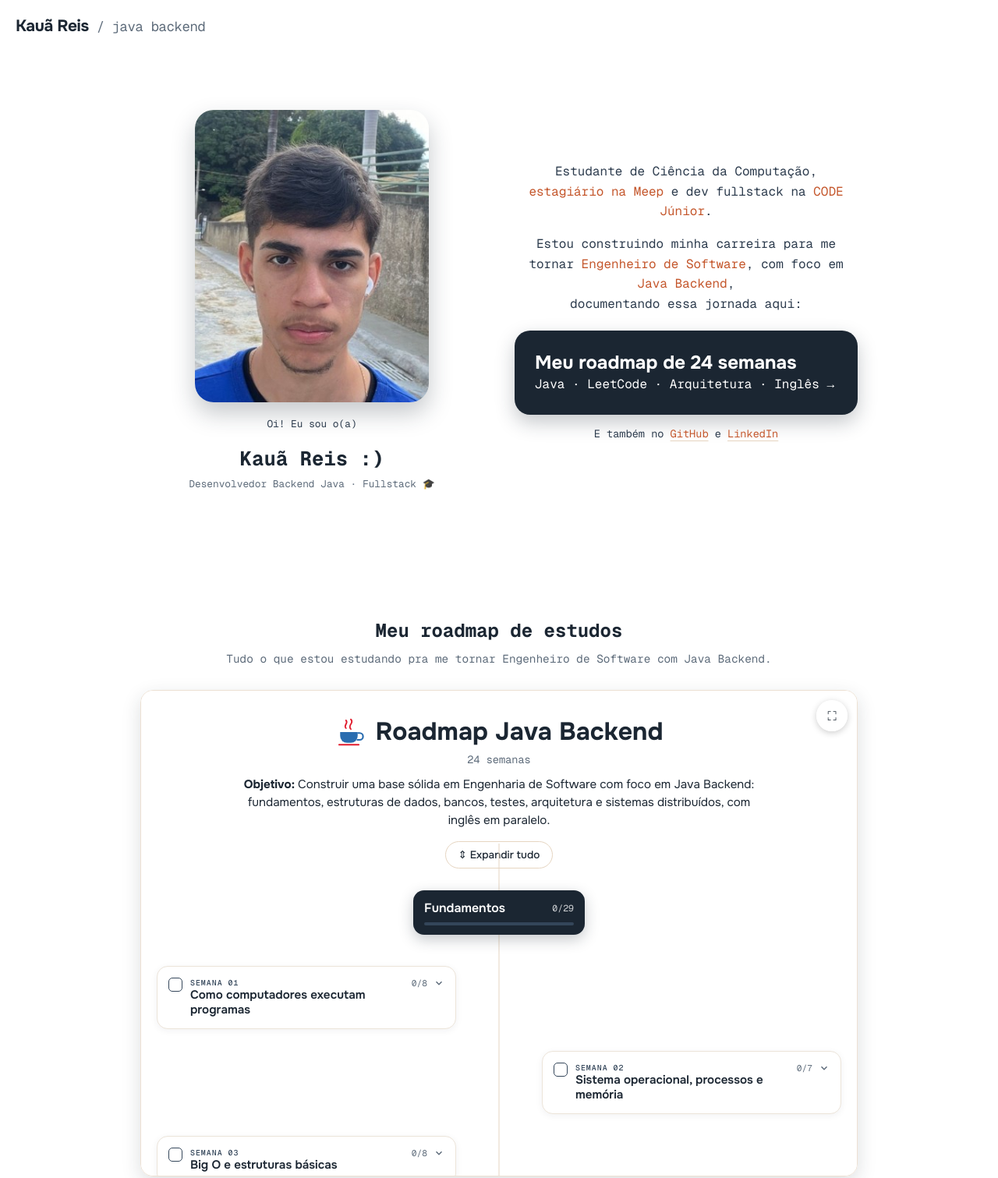
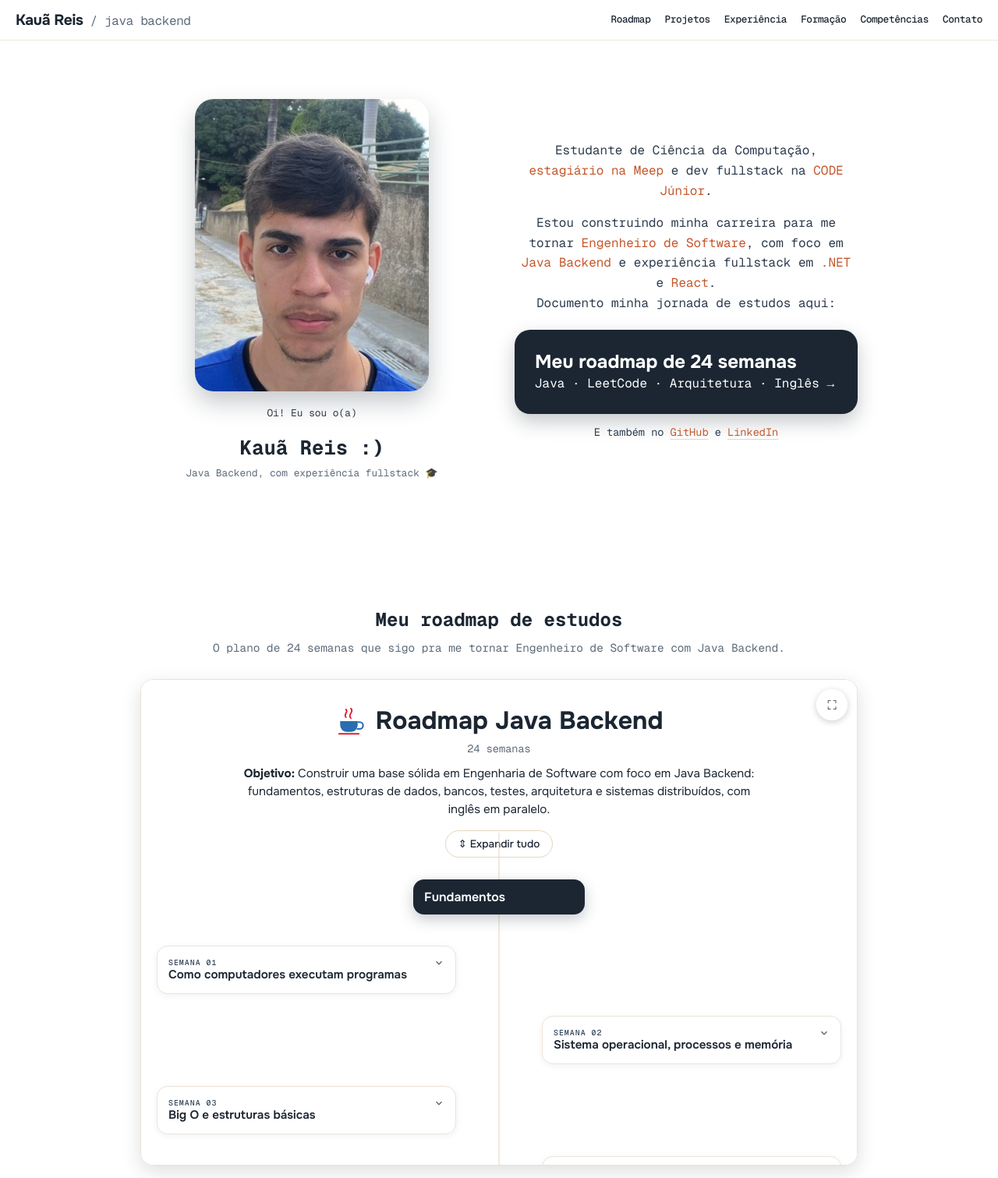
Before and after one commit to kauaazn/portfolio, a plain HTML site: page index.html in a window 1280 px wide. Shown: the top 1511 px of the page at 78% size. Drawn offline with nearby package versions, Linux system fonts and the light colour scheme.

Commit message:
Improve portfolio: nav menu, contact, social preview, a11y, public roadmap
Co-Authored-By: Claude Sonnet 5.5 <noreply@anthropic.com>

```diff
--- a/index.html
+++ b/index.html
@@ -3,8 +3,14 @@
 <head>
 <meta charset="utf-8">
 <meta name="viewport" content="width=device-width, initial-scale=1">
-<title>Kauã | Java Backend</title>
-<meta name="description" content="Estudante de Ciência da Computação e estagiário na Meep, construindo carreira em Engenharia de Software com Java Backend.">
+<title>Kauã Reis | Java Backend</title>
+<meta name="description" content="Kauã Reis, estudante de Ciência da Computação e dev fullstack. Foco em Java Backend, com experiência em Spring Boot, .NET e React.">
+<meta property="og:type" content="website">
+<meta property="og:title" content="Kauã Reis | Java Backend">
+<meta property="og:description" content="Foco em Java Backend, com experiência fullstack em Spring Boot, .NET e React. Projetos, experiência e roadmap de estudos.">
+<meta property="og:image" content="https://portfolio-eight-theta-13.vercel.app/foto.jpg">
+<meta property="og:url" content="https://portfolio-eight-theta-13.vercel.app/">
+<meta name="twitter:card" content="summary">
 <link href="https://fonts.googleapis.com/css2?family=Onest:wght@400;500;600;700&family=Geist+Mono:wght@400;500;700&display=swap" rel="stylesheet">
 <style>
 :root{--ink:#2c3b4d;--navy:#1b2632;--tan:#e6d5c1;--cream:#fcfaf7;--accent:#c4562b;--mute:#5d6b7a}
@@ -13,9 +19,15 @@ html{scroll-behavior:smooth}
 body{margin:0;color:var(--ink);background:#fff;font-family:"Geist Mono",ui-monospace,monospace;line-height:1.6}
 a{color:var(--accent);text-decoration:underline;text-decoration-color:var(--tan);text-underline-offset:4px}
 .wrap{max-width:960px;margin:0 auto;padding:0 20px}
-nav{padding:20px;font:700 1.3rem Onest;color:var(--navy);letter-spacing:-.02em}
+.skip{position:absolute;left:-999px;top:8px;background:var(--navy);color:#fff;padding:8px 14px;border-radius:8px;z-index:10}.skip:focus{left:8px}
+nav{position:sticky;top:0;z-index:5;background:rgba(255,255,255,.92);backdrop-filter:blur(8px);border-bottom:1px solid #f0e8dc;padding:12px 20px;display:flex;flex-wrap:wrap;gap:8px 22px;align-items:center;font:700 1.2rem Onest;color:var(--navy);letter-spacing:-.02em}
+nav .links{display:flex;flex-wrap:wrap;gap:4px 18px;margin-left:auto;font:500 .8rem "Geist Mono",monospace}
+nav .links a{color:var(--navy);text-decoration:none;padding:4px 0;border-bottom:2px solid transparent}
+nav .links a:hover{border-color:var(--accent)}
+a:focus-visible,button:focus-visible{outline:3px solid var(--accent);outline-offset:3px;border-radius:4px}
+@media(prefers-reduced-motion:reduce){html{scroll-behavior:auto}}
 nav small{font-weight:400;color:var(--mute);font-family:"Geist Mono"}
-section{text-align:center;margin-bottom:84px;scroll-margin-top:20px}
+section{text-align:center;margin-bottom:84px;scroll-margin-top:70px}
 h2{font-size:1.5rem;margin:0;color:var(--navy)}
 .lead{color:var(--mute);margin:6px 0 28px;font-size:.9rem}
 .hero{display:grid;grid-template-columns:1fr 1fr;gap:40px;align-items:center;min-height:80vh}
@@ -45,19 +57,20 @@ footer{text-align:center;padding:30px 20px 50px;color:var(--mute);font-size:.8re
 </style>
 </head>
 <body>
-<nav>Kauã Reis<small> / java backend</small></nav>
-<div class="wrap">
+<a class="skip" href="#projetos">Pular para o conteúdo</a>
+<nav aria-label="Principal"><span>Kauã Reis<small> / java backend</small></span><div class="links"><a href="#roadmap">Roadmap</a><a href="#projetos">Projetos</a><a href="#experiencia">Experiência</a><a href="#formacao">Formação</a><a href="#competencias">Competências</a><a href="#contato">Contato</a></div></nav>
+<main class="wrap">
 
 <section class="hero" id="top">
   <div>
     <img class="photo" src="foto.jpg" alt="Foto de Kauã Antônio Reis" style="object-fit:cover;width:100%">
     <p style="margin:18px 0 0;font-size:.8rem">Oi! Eu sou o(a)</p>
     <h1>Kauã Reis :)</h1>
-    <p style="margin:0;font-size:.8rem;color:var(--mute)">Desenvolvedor Backend Java · Fullstack 🎓</p>
+    <p style="margin:0;font-size:.8rem;color:var(--mute)">Java Backend, com experiência fullstack 🎓</p>
   </div>
   <div>
     <p>Estudante de Ciência da Computação, <span class="hl">estagiário na Meep</span> e dev fullstack na <span class="hl">CODE Júnior</span>.</p>
-    <p>Estou construindo minha carreira para me tornar <span class="hl">Engenheiro de Software</span>, com foco em <span class="hl">Java Backend</span>,<br>documentando essa jornada aqui:</p>
+    <p>Estou construindo minha carreira para me tornar <span class="hl">Engenheiro de Software</span>, com foco em <span class="hl">Java Backend</span> e experiência fullstack em <span class="hl">.NET</span> e <span class="hl">React</span>.<br>Documento minha jornada de estudos aqui:</p>
     <a class="card" href="#roadmap"><b>Meu roadmap de 24 semanas</b>Java · LeetCode · Arquitetura · Inglês →</a>
     <p style="font-size:.85rem">E também no <a href="https://github.com/kauaazn">GitHub</a> e <a href="https://www.linkedin.com/in/kau%C3%A3-reis-06b99137b/">LinkedIn</a></p>
   </div>
@@ -65,8 +78,8 @@ footer{text-align:center;padding:30px 20px 50px;color:var(--mute);font-size:.8re
 
 <section id="roadmap">
   <h2>Meu roadmap de estudos</h2>
-  <p class="lead">Tudo o que estou estudando pra me tornar Engenheiro de Software com Java Backend.</p>
-  <div class="rm"><iframe src="roadmap.html" title="Roadmap Java Backend" loading="lazy"></iframe><a href="roadmap.html" title="Abrir em tela cheia">⛶</a></div>
+  <p class="lead">O plano de 24 semanas que sigo pra me tornar Engenheiro de Software com Java Backend.</p>
+  <div class="rm"><iframe src="roadmap.html?embed=1" title="Roadmap Java Backend" loading="lazy"></iframe><a href="roadmap.html?embed=1" title="Abrir em tela cheia" aria-label="Abrir roadmap em tela cheia">⛶</a></div>
 </section>
 
 <section id="como-estudo">
@@ -83,8 +96,8 @@ footer{text-align:center;padding:30px 20px 50px;color:var(--mute);font-size:.8re
   <h2>Projetos</h2><p class="lead">Código no GitHub e sites em produção.</p>
   <div class="cards">
     <div class="box"><h3><a href="https://github.com/kauaazn/driver-logbook">Driver Logbook</a></h3><p>Diário de bordo de frota (fullstack). API REST para veículos, turnos e avarias, com regras de negócio (um turno ativo por vez; km final não pode ser menor que o inicial). Frontend com histórico filtrável, resumo de horas e exportação CSV.</p><div class="tags"><span>Java</span><span>Spring Boot</span><span>JPA</span><span>PostgreSQL</span><span>Next.js</span><span>Docker Compose</span></div></div>
-    <div class="box"><h3><a href="https://github.com/kauaazn/codecast-api">CodeCast API</a></h3><p>API REST de agendamento de estúdios. CRUD de Studio, Host e Booking em camadas, detecção de conflito de horário com JPQL, datas em UTC, tratamento global de erros e Swagger UI.</p><div class="tags"><span>Java 21</span><span>Spring Boot</span><span>H2</span><span>Swagger</span></div></div>
-    <div class="box"><h3><a href="https://course-schedule-wine.vercel.app">Course Schedule</a> · <a href="https://github.com/kauaazn/course-schedule">código</a></h3><p>Planejador de grade horária: criação e comparação de grades, calendário semanal com detecção de conflito, busca de disciplinas e exportação CSV.</p><div class="tags"><span>React</span><span>TypeScript</span><span>Vite</span></div></div>
+    <div class="box"><h3>CodeCast API</h3><p>API REST de agendamento de estúdios. CRUD de Studio, Host e Booking em camadas, detecção de conflito de horário com JPQL, datas em UTC, tratamento global de erros e Swagger UI.</p><div class="tags"><span>Java 21</span><span>Spring Boot</span><span>H2</span><span>Swagger</span></div></div>
+    <div class="box"><h3><a href="https://course-schedule-wine.vercel.app">Course Schedule</a></h3><p>Planejador de grade horária: criação e comparação de grades, calendário semanal com detecção de conflito, busca de disciplinas e exportação CSV.</p><div class="tags"><span>React</span><span>TypeScript</span><span>Vite</span></div></div>
     <div class="box"><h3><a href="https://www.rubini-training.com.br/">Studio Rubini Training</a></h3><p>Site institucional com serviços, depoimentos e agendamento de avaliação gratuita via WhatsApp.</p><div class="tags"><span>HTML</span><span>CSS</span><span>JavaScript</span></div></div>
     <div class="box"><h3><a href="https://www.eunicemarquesterapeuta.com.br/">Eunice Marques Terapeuta</a></h3><p>Site institucional com especialidades, explicação do processo terapêutico, FAQ e contato via WhatsApp.</p><div class="tags"><span>HTML</span><span>CSS</span><span>JavaScript</span></div></div>
   </div>
@@ -143,7 +156,12 @@ footer{text-align:center;padding:30px 20px 50px;color:var(--mute);font-size:.8re
     <div class="box"><h3>Idiomas</h3><div class="tags"><span>Português: nativo</span><span>Inglês: intermediário</span></div></div>
   </div>
 </section>
-</div>
+<section id="contato">
+  <h2>Contato</h2><p class="lead">Vamos conversar sobre estágio ou vaga júnior em backend Java ou fullstack.</p>
+  <p><a class="card" style="display:inline-block;margin:0" href="https://www.linkedin.com/in/kau%C3%A3-reis-06b99137b/">Falar comigo no LinkedIn →</a></p>
+  <p style="font-size:.85rem">Código no <a href="https://github.com/kauaazn">GitHub</a></p>
+</section>
+</main>
 <footer>Criado com HTML e CSS. © Todos os direitos reservados.</footer>
 </body>
 </html>
--- a/roadmap.html
+++ b/roadmap.html
@@ -43,6 +43,9 @@ h1 svg{width:40px;height:40px}
 input[type=checkbox]{appearance:none;width:18px;height:18px;border:1.5px solid var(--navy2);border-radius:5px;background:#fff;flex:none;cursor:pointer;margin:0;display:grid;place-content:center}
 input[type=checkbox]:checked{background:var(--navy);border-color:var(--navy)}
 input[type=checkbox]:checked::after{content:"";width:9px;height:5px;border:2px solid #fff;border-top:0;border-right:0;transform:rotate(-45deg) translate(1px,-1px)}
+body.embed .bar,body.embed .cnt,body.embed .wk-meta .c,body.embed .t em,body.embed input[type=checkbox]{display:none}
+body.embed .t{cursor:default}body.embed .t span{text-decoration:none!important;color:inherit!important}
+.wk-head:focus-visible,.pill:focus-visible{outline:3px solid var(--accent);outline-offset:3px;border-radius:8px}
 svg.wires{position:absolute;inset:0;width:100%;height:100%;pointer-events:none;z-index:1;overflow:visible}
 svg.wires path{fill:none;stroke:#c9a98a;stroke-width:1.5}
 @media(max-width:760px){
@@ -69,6 +72,7 @@ svg.wires path{fill:none;stroke:#c9a98a;stroke-width:1.5}
 <main id="root"></main>
 <script src="roadmap-data.js"></script>
 <script>
+if (new URLSearchParams(location.search).has("embed")) document.body.classList.add("embed");
 const R = window.ROADMAP, KEY = "roadmap-java-v1";
 let state = {}; try { state = JSON.parse(localStorage.getItem(KEY) || "{}"); } catch (e) {}
 const save = () => { try { localStorage.setItem(KEY, JSON.stringify(state)); } catch (e) {} };
@@ -87,7 +91,7 @@ R.phases.forEach((p, pi) => {
     n++; const wn = n;
     const el = document.createElement("article"); el.className = "week " + (wi % 2 ? "r" : "l"); el.style.gridRow = wi + 1;
     el.dataset.wk = wn;
-    el.innerHTML = '<div class="wk-head"><input type="checkbox" aria-label="Semana concluída"><div style="flex:1"><div class="wk-label">SEMANA ' + String(wn).padStart(2, "0") + '</div><div class="wk-title">' + w.title + '</div></div><div class="wk-meta"><span class="c"></span>' + chev + '</div></div><div class="topics"></div>';
+    el.innerHTML = '<div class="wk-head" role="button" tabindex="0" aria-expanded="false"><input type="checkbox" aria-label="Semana concluída"><div style="flex:1"><div class="wk-label">SEMANA ' + String(wn).padStart(2, "0") + '</div><div class="wk-title">' + w.title + '</div></div><div class="wk-meta"><span class="c"></span>' + chev + '</div></div><div class="topics"></div>';
     const tw = el.querySelector(".topics");
     w.topics.forEach((t, ti) => {
       const id = wn + "." + ti, m = t.match(/^(LC|EN):\s*(.*)/);
@@ -97,10 +101,13 @@ R.phases.forEach((p, pi) => {
       cb.addEventListener("change", () => { state[id] = cb.checked; save(); refresh(); });
       allTopics.push({ id, lab }); tw.appendChild(lab);
     });
-    el.querySelector(".wk-head").addEventListener("click", e => {
+    const head = el.querySelector(".wk-head");
+    const toggle = e => {
       if (e.target.matches("input")) return;
-      el.classList.toggle("open"); wire();
-    });
+      el.classList.toggle("open"); head.setAttribute("aria-expanded", el.classList.contains("open")); wire();
+    };
+    head.addEventListener("click", toggle);
+    head.addEventListener("keydown", e => { if (e.key === "Enter" || e.key === " ") { e.preventDefault(); toggle(e); } });
     const wcb = el.querySelector(".wk-head input");
     wcb.addEventListener("change", () => {
       w.topics.forEach((_, ti) => state[wn + "." + ti] = wcb.checked);
@@ -147,7 +154,7 @@ function wire() {
 let allOpen = false;
 document.getElementById("toggleAll").addEventListener("click", e => {
   allOpen = !allOpen;
-  document.querySelectorAll(".week").forEach(w => w.classList.toggle("open", allOpen));
+  document.querySelectorAll(".week").forEach(w => { w.classList.toggle("open", allOpen); w.querySelector(".wk-head").setAttribute("aria-expanded", allOpen); });
   e.target.textContent = allOpen ? "⇕ Recolher tudo" : "⇕ Expandir tudo";
   wire();
 });
```
